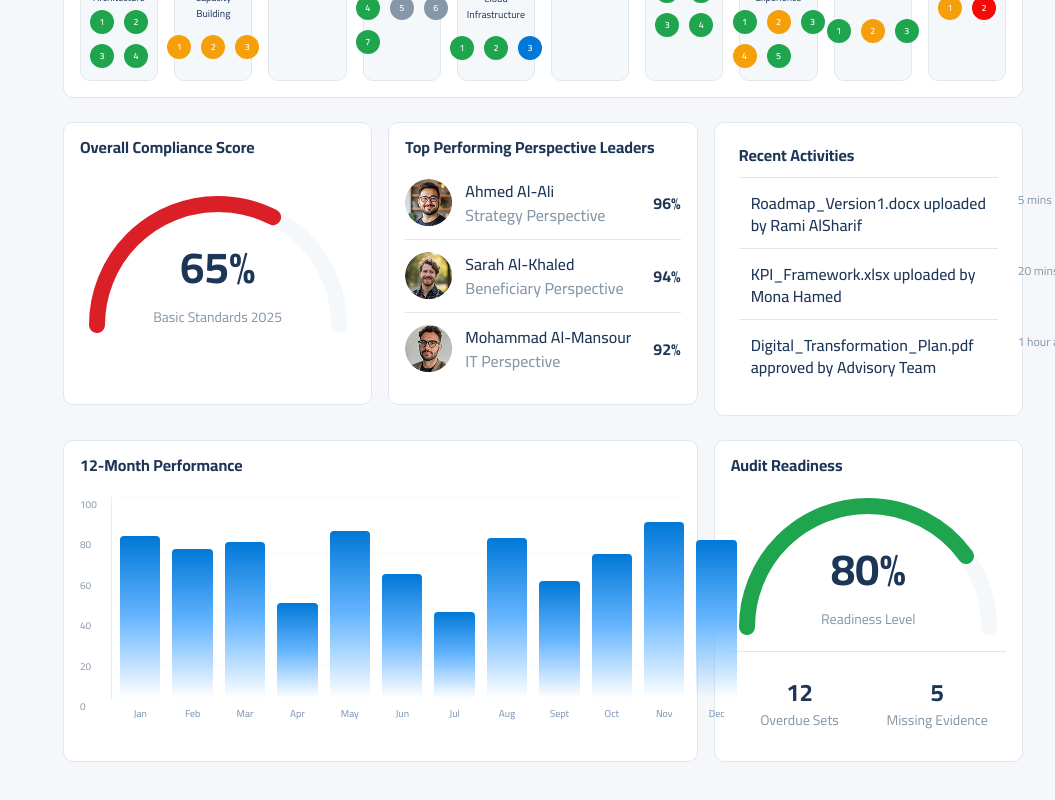
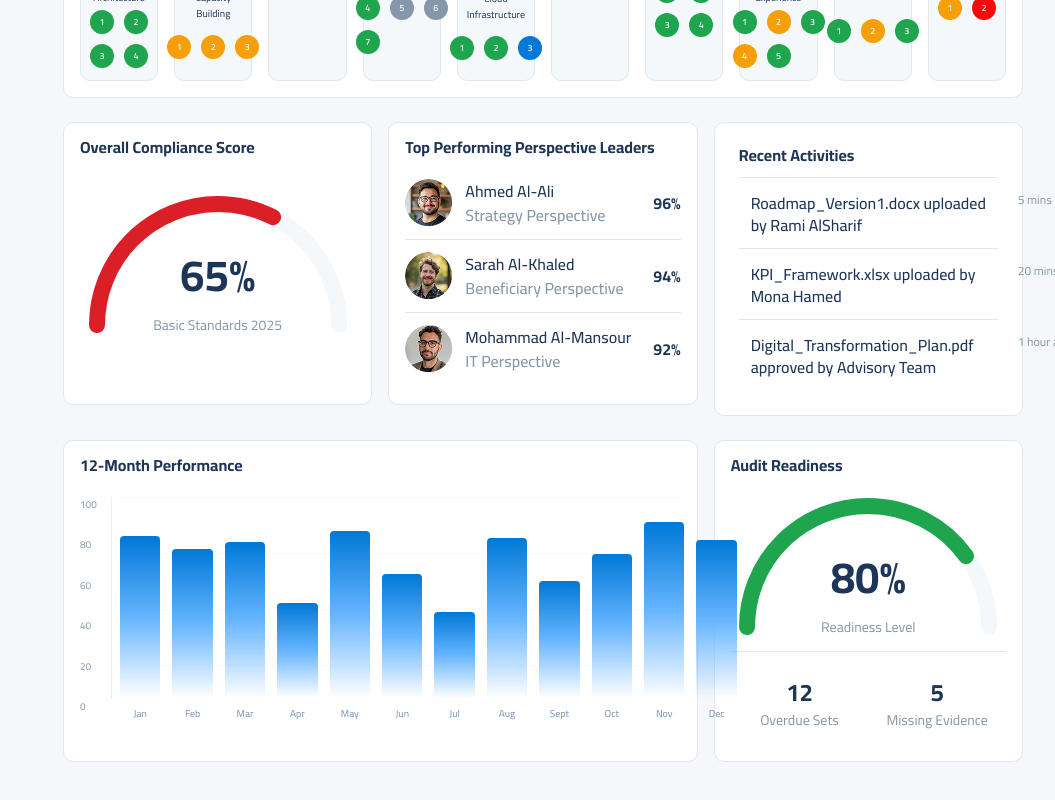
Before and after one commit to waqasshaukat/tahwul-task, a Next.js app: page / in a window 1280 px wide. Shown: the part 803-1603 px from the top of the page, without its empty margins (225-1280 px from the left). Built offline with nearby package versions, Linux system fonts and the light colour scheme.

Commit message:
Make semi-circle graph a generic component

```diff
--- a/src/components/GaugeCard.tsx
+++ b/src/components/GaugeCard.tsx
@@ -5,13 +5,11 @@ type Props = {
   meta?: { label: string; value: string }[];
 };
 
+import SemiGauge from "./SemiGauge";
+
 export default function GaugeCard({ title, value, subtitle, meta }: Props) {
   const size = 258.09;
   const stroke = 16;
-  const radius = (size - stroke) / 2;
-  const arcLength = Math.PI * radius;
-  const progress = (value / 100) * arcLength;
-  const offset = arcLength - progress;
 
   return (
     <div className="h-[322.09px] w-full rounded-[10px] border border-[#E0E8ED] bg-white p-4">
@@ -20,40 +18,14 @@ export default function GaugeCard({ title, value, subtitle, meta }: Props) {
       </h3>
       <div className="mt-2 flex flex-1 items-center justify-center">
         <div className="relative h-[170px] w-[258.09px] -translate-y-4">
-          <svg
+          <SemiGauge
+            value={value}
+            subtitle={subtitle}
+            color="#1EA54E"
+            size={size}
+            stroke={stroke}
             className="absolute bottom-0 left-0"
-            width={size}
-            height={size / 2 + stroke / 2}
-            viewBox={`0 0 ${size} ${size / 2 + stroke / 2}`}
-            fill="none"
-          >
-            <path
-              d={`M${stroke / 2} ${size / 2} A${radius} ${radius} 0 0 1 ${
-                size - stroke / 2
-              } ${size / 2}`}
-              stroke="#F5F8FB"
-              strokeWidth={stroke}
-              strokeLinecap="round"
-            />
-            <path
-              d={`M${stroke / 2} ${size / 2} A${radius} ${radius} 0 0 1 ${
-                size - stroke / 2
-              } ${size / 2}`}
-              stroke="#1EA54E"
-              strokeWidth={stroke}
-              strokeLinecap="round"
-              strokeDasharray={arcLength}
-              strokeDashoffset={offset}
-            />
-          </svg>
-          <div className="absolute bottom-2 left-1/2 w-full -translate-x-1/2 text-center">
-            <p className="font-cairo text-[44px] font-bold leading-[44px] text-[#1D3557]">
-              {value}%
-            </p>
-            <p className="mt-5 text-[14px] font-normal leading-4 text-[#8597A8]">
-              {subtitle}
-            </p>
-          </div>
+          />
         </div>
       </div>
       {meta && (
--- /dev/null
+++ b/src/components/SemiGauge.tsx
@@ -0,0 +1,72 @@
+"use client";
+
+type Props = {
+  value: number;
+  subtitle?: string;
+  color?: string;
+  size?: number;
+  stroke?: number;
+  trackColor?: string;
+  className?: string;
+  textClassName?: string;
+};
+
+export default function SemiGauge({
+  value,
+  subtitle,
+  color = "#DB1F26",
+  size = 258.09,
+  stroke = 16,
+  trackColor = "#F5F8FB",
+  className,
+  textClassName,
+}: Props) {
+  const radius = (size - stroke) / 2;
+  const arcLength = Math.PI * radius;
+  const progress = (value / 100) * arcLength;
+  const offset = arcLength - progress;
+
+  return (
+    <div className={className}>
+      <svg
+        width={size}
+        height={size / 2 + stroke / 2}
+        viewBox={`0 0 ${size} ${size / 2 + stroke / 2}`}
+        fill="none"
+      >
+        <path
+          d={`M${stroke / 2} ${size / 2} A${radius} ${radius} 0 0 1 ${
+            size - stroke / 2
+          } ${size / 2}`}
+          stroke={trackColor}
+          strokeWidth={stroke}
+          strokeLinecap="round"
+        />
+        <path
+          d={`M${stroke / 2} ${size / 2} A${radius} ${radius} 0 0 1 ${
+            size - stroke / 2
+          } ${size / 2}`}
+          stroke={color}
+          strokeWidth={stroke}
+          strokeLinecap="round"
+          strokeDasharray={arcLength}
+          strokeDashoffset={offset}
+        />
+      </svg>
+      <div
+        className={`absolute bottom-0 left-1/2 w-full -translate-x-1/2 text-center ${
+          textClassName ?? ""
+        }`}
+      >
+        <p className="font-cairo text-[44px] font-bold leading-[44px] text-[#1D3557]">
+          {value}%
+        </p>
+        {subtitle ? (
+          <p className="mt-5 text-[14px] font-normal leading-4 text-[#8597A8]">
+            {subtitle}
+          </p>
+        ) : null}
+      </div>
+    </div>
+  );
+}
--- a/src/components/SemiGaugeCard.tsx
+++ b/src/components/SemiGaugeCard.tsx
@@ -4,6 +4,8 @@ type Props = {
   subtitle: string;
   color?: string;
 };
+
+import SemiGauge from "./SemiGauge";
 
 export default function SemiGaugeCard({
   title,
@@ -13,10 +15,6 @@ export default function SemiGaugeCard({
 }: Props) {
   const size = 258.09;
   const stroke = 16;
-  const radius = (size - stroke) / 2;
-  const arcLength = Math.PI * radius;
-  const progress = (value / 100) * arcLength;
-  const offset = arcLength - progress;
 
   return (
     <div className="h-[283.45px] w-full rounded-[10px] border border-[#E0E8ED] bg-white p-4">
@@ -25,40 +23,14 @@ export default function SemiGaugeCard({
       </h3>
       <div className="mt-2 flex flex-1 items-end justify-center">
         <div className="relative h-[170px] w-[258px]">
-          <svg
+          <SemiGauge
+            value={value}
+            subtitle={subtitle}
+            color={color}
+            size={size}
+            stroke={stroke}
             className="absolute bottom-0 left-0"
-            width={size}
-            height={size / 2 + stroke / 2}
-            viewBox={`0 0 ${size} ${size / 2 + stroke / 2}`}
-            fill="none"
-          >
-            <path
-              d={`M${stroke / 2} ${size / 2} A${radius} ${radius} 0 0 1 ${
-                size - stroke / 2
-              } ${size / 2}`}
-              stroke="#F5F8FB"
-              strokeWidth={stroke}
-              strokeLinecap="round"
-            />
-            <path
-              d={`M${stroke / 2} ${size / 2} A${radius} ${radius} 0 0 1 ${
-                size - stroke / 2
-              } ${size / 2}`}
-              stroke={color}
-              strokeWidth={stroke}
-              strokeLinecap="round"
-              strokeDasharray={arcLength}
-              strokeDashoffset={offset}
-            />
-          </svg>
-          <div className="absolute bottom-2 left-1/2 w-full -translate-x-1/2 text-center">
-            <p className="font-cairo text-[44px] font-bold leading-[44px] text-[#1D3557]">
-              {value}%
-            </p>
-            <p className="mt-5 text-[14px] font-normal leading-4 text-[#8597A8]">
-              {subtitle}
-            </p>
-          </div>
+          />
         </div>
       </div>
     </div>
```
